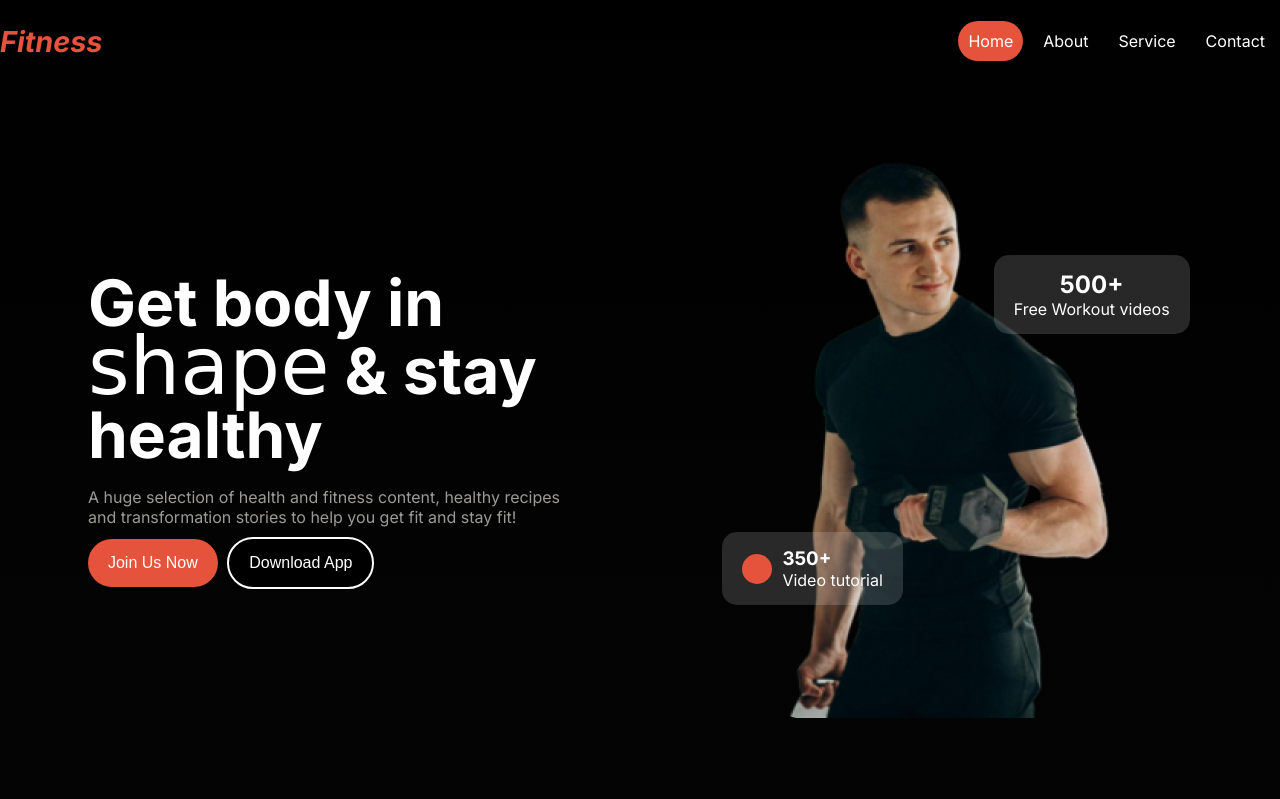
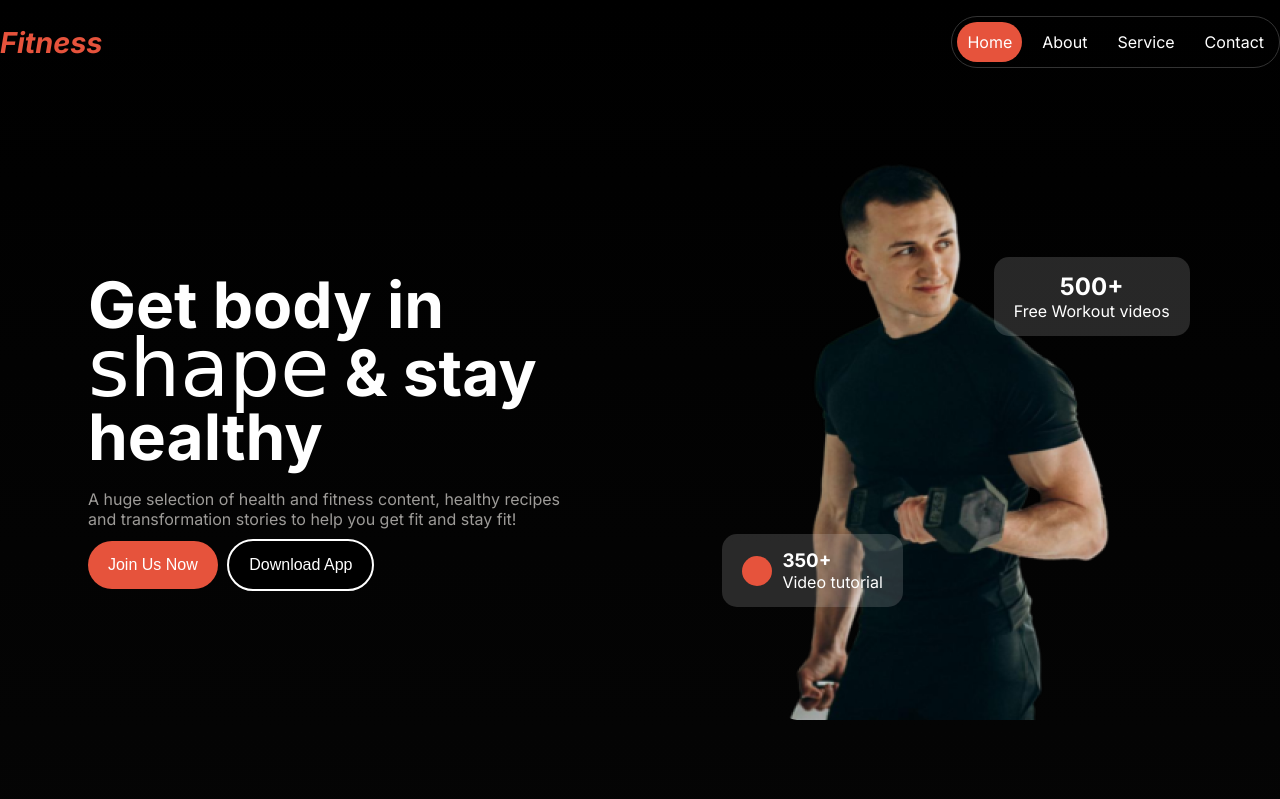
Before and after one commit to MONC-08/versatile-ui-A2, a plain HTML site: page index.html in a window 1280 px wide. Shown: the top 799 px of the page. Drawn offline with Linux system fonts and the light colour scheme; a web font is replaced by a local one.

Commit message:
nav update

```diff
--- a/style.css
+++ b/style.css
@@ -87,7 +87,7 @@ nav {
 nav>ul {
     display: flex;
     gap: 10px;
-    /* border: 1px solid #333; */
+    border: 1px solid #333;
     border-radius: 30px;
     padding: 5px;
 }
```
